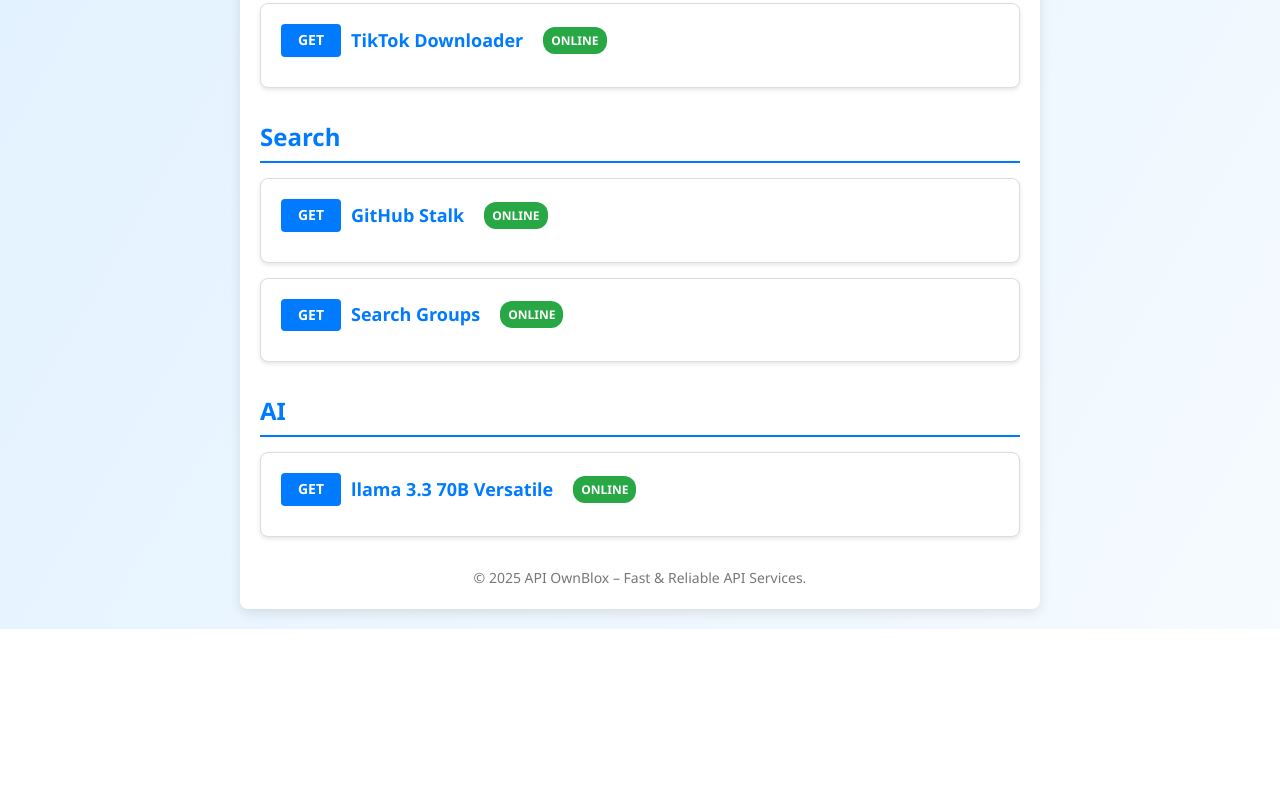
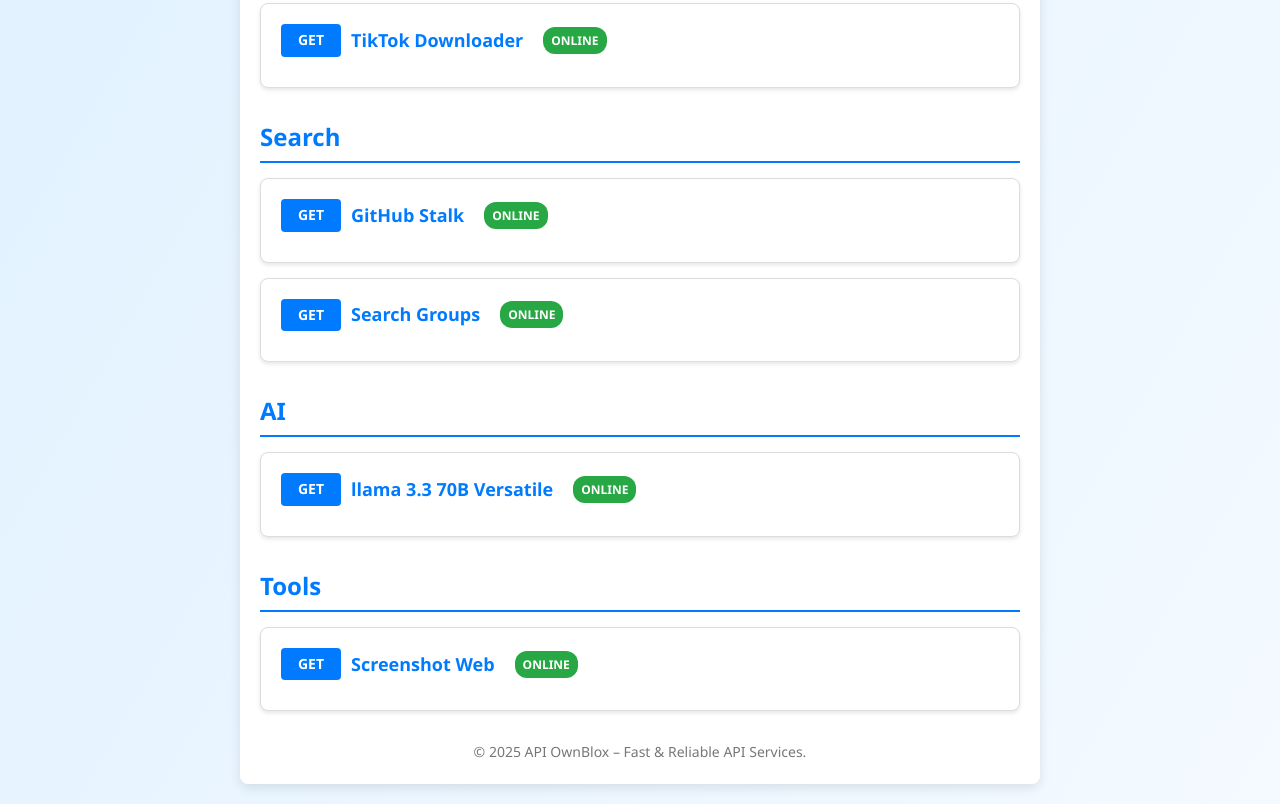
Before and after one commit to watson-xd6/rest-api-all, a website: page public/index.html in a window 1280 px wide. Shown: the part 460-1264 px from the top of the page. Before the commit the page ends 1089 px from the top, so only its background shows below. Drawn offline with Linux system fonts and the light colour scheme.

Commit message:
New Design

```diff
--- a/public/index.html
+++ b/public/index.html
@@ -128,6 +128,27 @@
         </div>
     </div>
 </div>
+
+<div class="api-category">
+  <h2>Tools</h2>
+  <div class="api-list">
+
+  <!-- Screenshot Website (SSWEB) -->
+
+  <div class="api-item">
+            <div class="api-header" onclick="toggleDescription('Screenshot Web')">
+                <span class="api-method">GET</span>
+                <span class="api-title">Screenshot Web</span>
+                <span class="api-status-badge online">ONLINE</span> <!-- Badge Status -->
+            </div>
+            <div class="api-description" id="Screenshot-Web-description">
+                <p>API untuk screenshot website dengan mudah.</p>
+                <div class="api-endpoint">Endpoint: /api/ssweb?url=</div>
+                <button onclick="window.location.href='/api/ssweb?url='">Akses Endpoint</button>
+            </div>
+        </div>
+  </div>
+  </div>
         <footer>© 2025 API OwnBlox – Fast & Reliable API Services.</footer>
     </div>
 </body>
```
